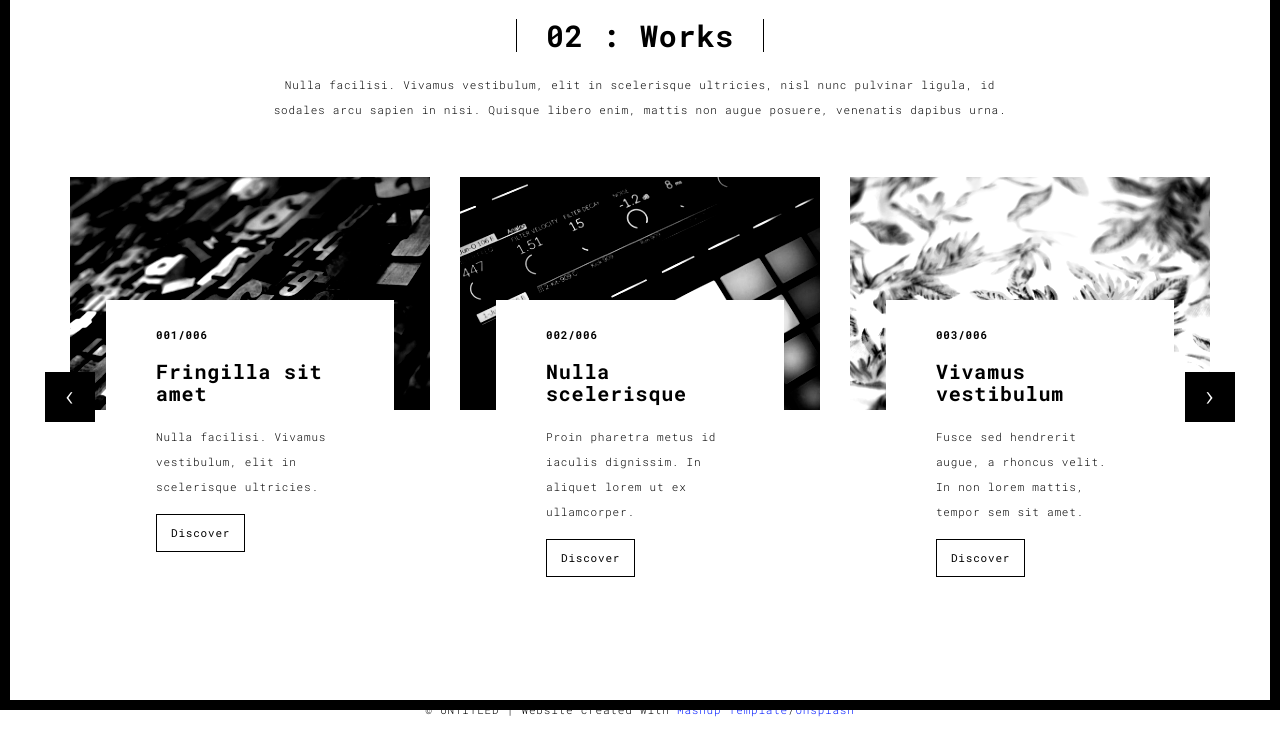
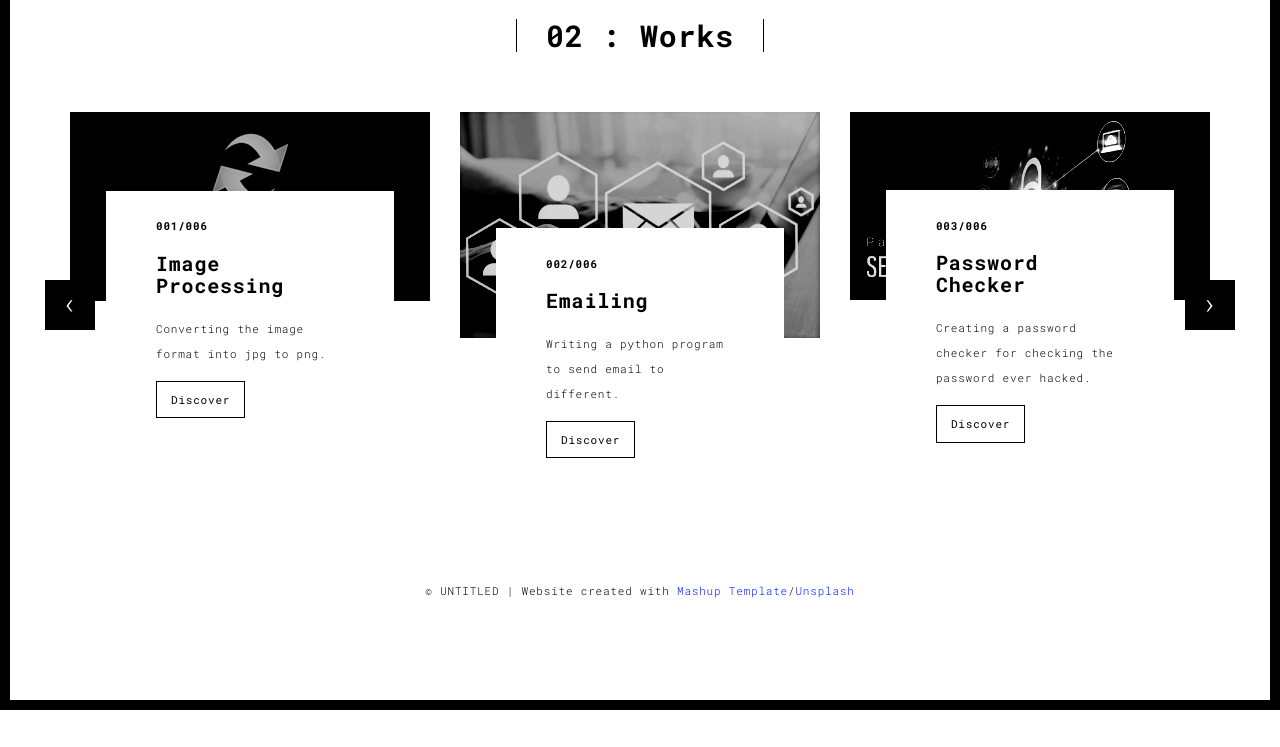
Before and after one commit to Zabi97/portfo, a Flask app: page /works.html in a window 1280 px wide. Shown: the part 90-837 px from the top of the page. After the commit the page ends 800 px from the top, so only its background shows below. Run offline with Flask 2, Linux system fonts and the light colour scheme; some libraries are stand-ins or nearby versions.

Commit message:
Added new thing

```diff
--- a/template/works.html
+++ b/template/works.html
@@ -56,7 +56,7 @@
       <div class="col-sm-8 col-sm-offset-2 section-container-spacer">
         <div class="text-center">
           <h1 class="h2">02 : Works</h1>
-          <p>Nulla facilisi. Vivamus vestibulum, elit in scelerisque ultricies, nisl nunc pulvinar ligula, id sodales arcu sapien in nisi. Quisque libero enim, mattis non augue posuere, venenatis dapibus urna.</p>
+
         </div>
       </div>
 
@@ -70,34 +70,34 @@
                     <div class="col-sm-4">
 
                       <a href="./work.html" title="" class="black-image-project-hover">
-                        <img src="./static/image/work01-hover.jpg" alt="" class="img-responsive">
+                        <img src="./static/image/jtp.jpg" alt="" class="img-responsive">
                       </a>
                       <div class="card-container card-container-lg">
                         <h4>001/006</h4>
-                        <h3>Fringilla sit amet</h3>
-                        <p>Nulla facilisi. Vivamus vestibulum, elit in scelerisque ultricies.</p>
+                        <h3>Image Processing</h3>
+                        <p>Converting the image format into jpg to png.</p>
                         <a href="./work.html" title="" class="btn btn-default">Discover</a>
                       </div>
                     </div>
                     <div class="col-sm-4">
                       <a href="./work.html" title="" class="black-image-project-hover">
-                        <img src="./static/image/work02-hover.jpg" alt="" class="img-responsive">
+                        <img src="./static/image/email1.jpg" alt="" class="img-responsive">
                       </a>
                       <div class="card-container card-container-lg">
                         <h4>002/006</h4>
-                        <h3>Nulla scelerisque</h3>
-                        <p>Proin pharetra metus id iaculis dignissim. In aliquet lorem ut ex ullamcorper.</p>
+                        <h3>Emailing</h3>
+                        <p>Writing a python program to send email to different.</p>
                         <a href="./work.html" title="" class="btn btn-default">Discover</a>
                       </div>
                     </div>
                     <div class="col-sm-4">
                       <a href="./work.html" title="" class="black-image-project-hover">
-                        <img src="./static/image/work03-hover.jpg" alt="" class="img-responsive">
+                        <img src="./static/image/pass2.jpg" alt="" class="img-responsive">
                       </a>
                       <div class="card-container card-container-lg">
                         <h4>003/006</h4>
-                        <h3>Vivamus vestibulum</h3>
-                        <p>Fusce sed hendrerit augue, a rhoncus velit. In non lorem mattis, tempor sem sit amet.</p>
+                        <h3>Password Checker</h3>
+                        <p>Creating a password checker for checking the password ever hacked.</p>
                         <a href="./work.html" title="" class="btn btn-default">Discover</a>
                       </div>
                     </div>
@@ -110,35 +110,35 @@
                 <div class="row">
                   <div class="col-sm-4">
                     <a href="./work.html" class="black-image-project-hover">
-                      <img src="./static/image/work02-hover.jpg" alt="Image" class="img-responsive">
+                      <img src="./static/image/twt1.jpg" alt="Image" class="img-responsive">
                     </a>
                     <div class="card-container">
                       <h4>004/006</h4>
-                      <h3>Nulla scelerisque</h3>
-                      <p>Proin pharetra metus id iaculis dignissim. In aliquet lorem ut ex ullamcorper.</p>
+                      <h3>Twitter Bot</h3>
+                      <p>Creating a twitter bot to perform basic task like, follow and retweet..</p>
                       <a href="./work.html" class="btn btn-default">Discover</a>
                     </div>
                   </div>
                    <div class="col-sm-4">
                       <a href="./work.html" class="black-image-project-hover">
-                        <img src="./static/image/work01-hover.jpg" alt="Image" class="img-responsive">
+                        <img src="./static/image/scrap1.jpg" alt="Image" class="img-responsive">
                       </a>
                       <div class="card-container">
                         <h4>005/006</h4>
-                        <h3>Fringilla sit amet</h3>
-                        <p>Nulla facilisi. Vivamus vestibulum, elit in scelerisque ultricies.</p>
+                        <h3>Web Scraping</h3>
+                        <p>Extracting the required data from any websites.</p>
                         <a href="./work.html" class="btn btn-default">Discover</a>
                       </div>
                     </div>
 
                     <div class="col-sm-4">
                       <a href="./work.html" class="black-image-project-hover">
-                        <img src="./static/image/work03-hover.jpg" alt="Image" class="img-responsive">
+                        <img src="./static/image/web1.jpg" alt="Image" class="img-responsive">
                       </a>
                       <div class="card-container">
                         <h4>006/006</h4>
-                        <h3>Vivamus vestibulum</h3>
-                        <p>Fusce sed hendrerit augue, a rhoncus velit. In non lorem mattis, tempor sem sit amet.</p>
+                        <h3>Web Development</h3>
+                        <p>Creating my own web page and server.</p>
                         <a href="./work.html" class="btn btn-default">Discover</a>
                       </div>
                     </div>
```
Also changed, not shown: static/image/email1.jpg (added), static/image/jtp.jpg (added), static/image/pass2.jpg (added), static/image/scrap1.jpg (added), static/image/twt.jpg (added), static/image/twt1.jpg (added), static/image/web1.jpg (added).
